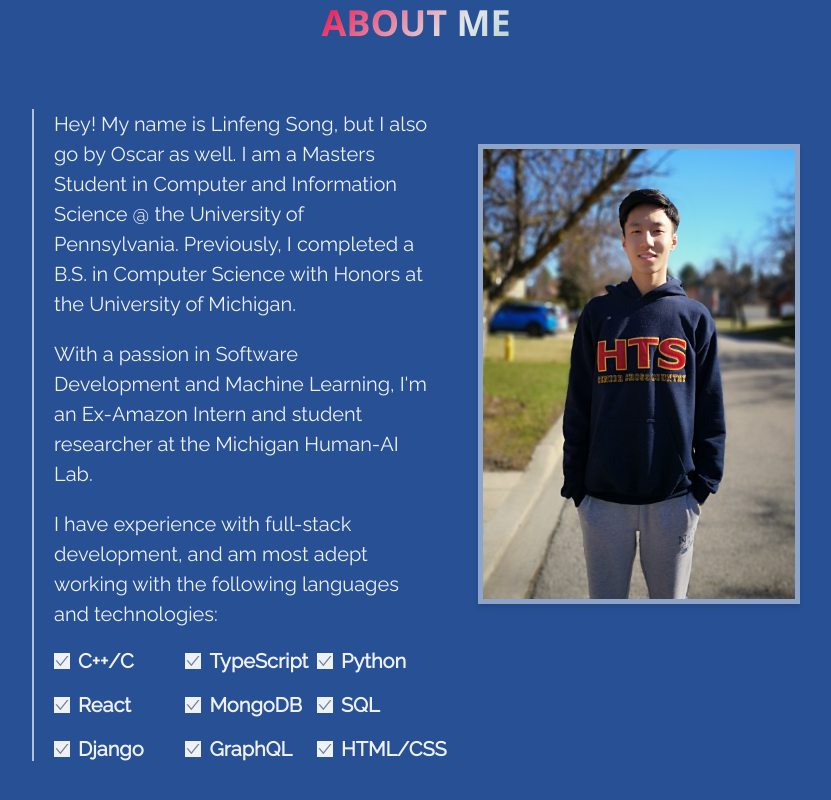
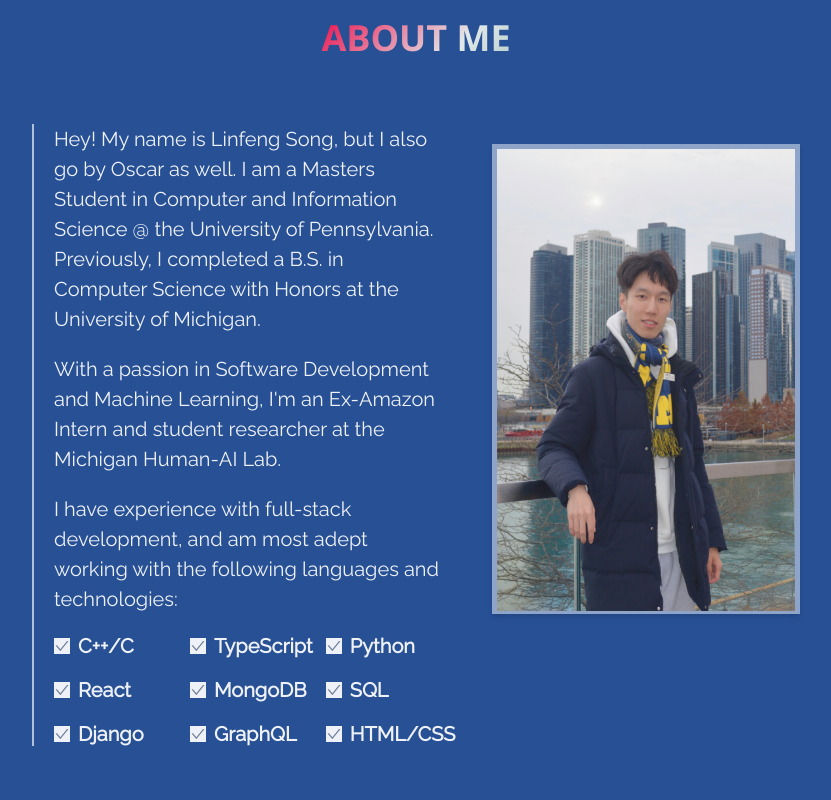
Before and after one commit to OscarSong2003/personalWebsite, a React (Create React App) app: page / in a window 1280 px wide. Shown: the part 969-1769 px from the top of the page, without its empty margins (224-1055 px from the left). Built offline with nearby package versions, Linux system fonts and the light colour scheme.

Commit message:
updated profile pic

```diff
--- a/src/components/About.tsx
+++ b/src/components/About.tsx
@@ -61,8 +61,8 @@ const About = (): React.ReactElement => {
                         </Button>
                     </SimpleGrid>
                 </Box>
-                <Box width="356px" ml="50px" height="460px" marginTop="35px" borderColor="whiteAlpha.600" borderWidth="5px" shadow="md">
-                    <Image height="450px" width="350px" src='/images/profilePic.png' alt='Linfeng Song' />
+                <Box width="330px" ml="50px" height="470px" marginTop="20px" borderColor="whiteAlpha.600" borderWidth="5px" shadow="md">
+                    <Image height="462px" width="330px" src='/images/profilePic.png' alt='Linfeng Song' />
                 </Box>
             </Flex>
         </Flex>
```
Also changed, not shown: public/images/profilePic.png.
